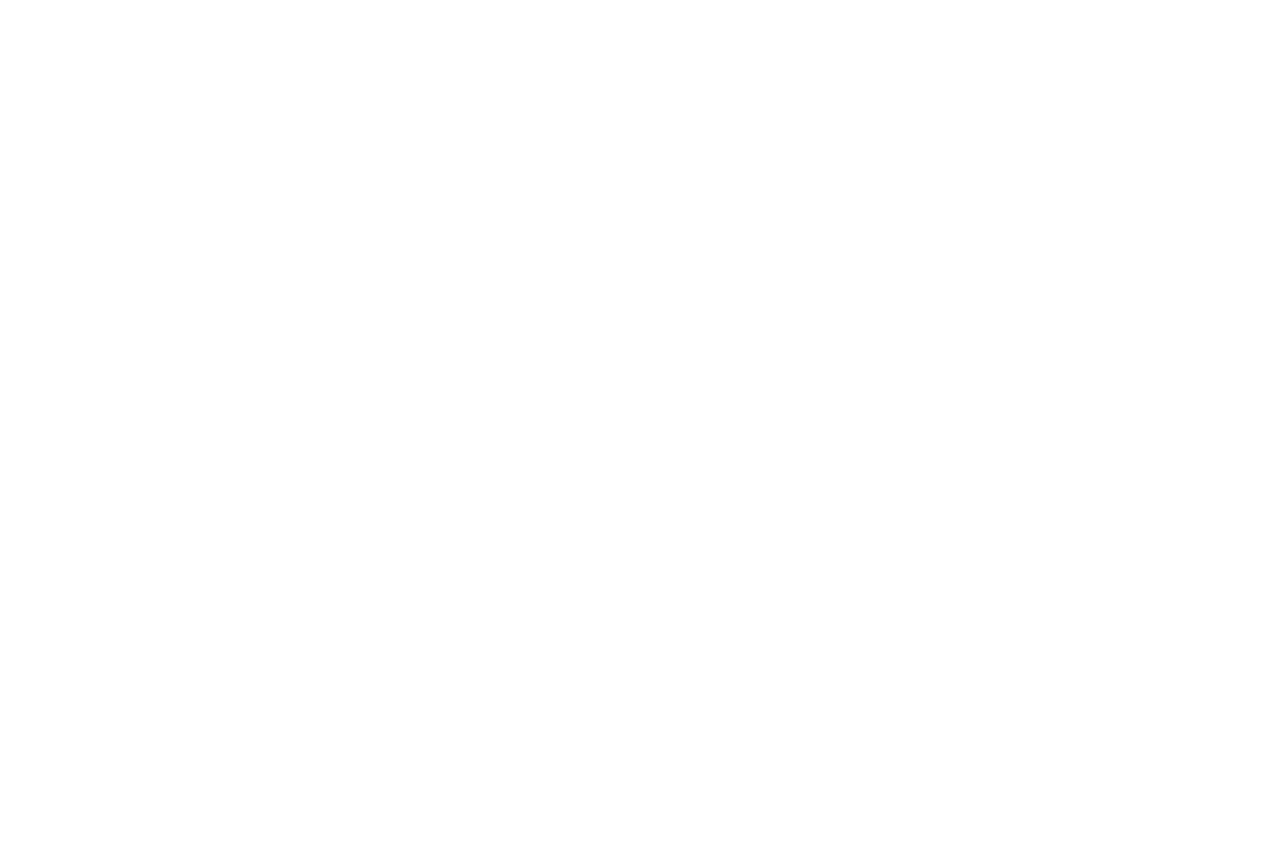
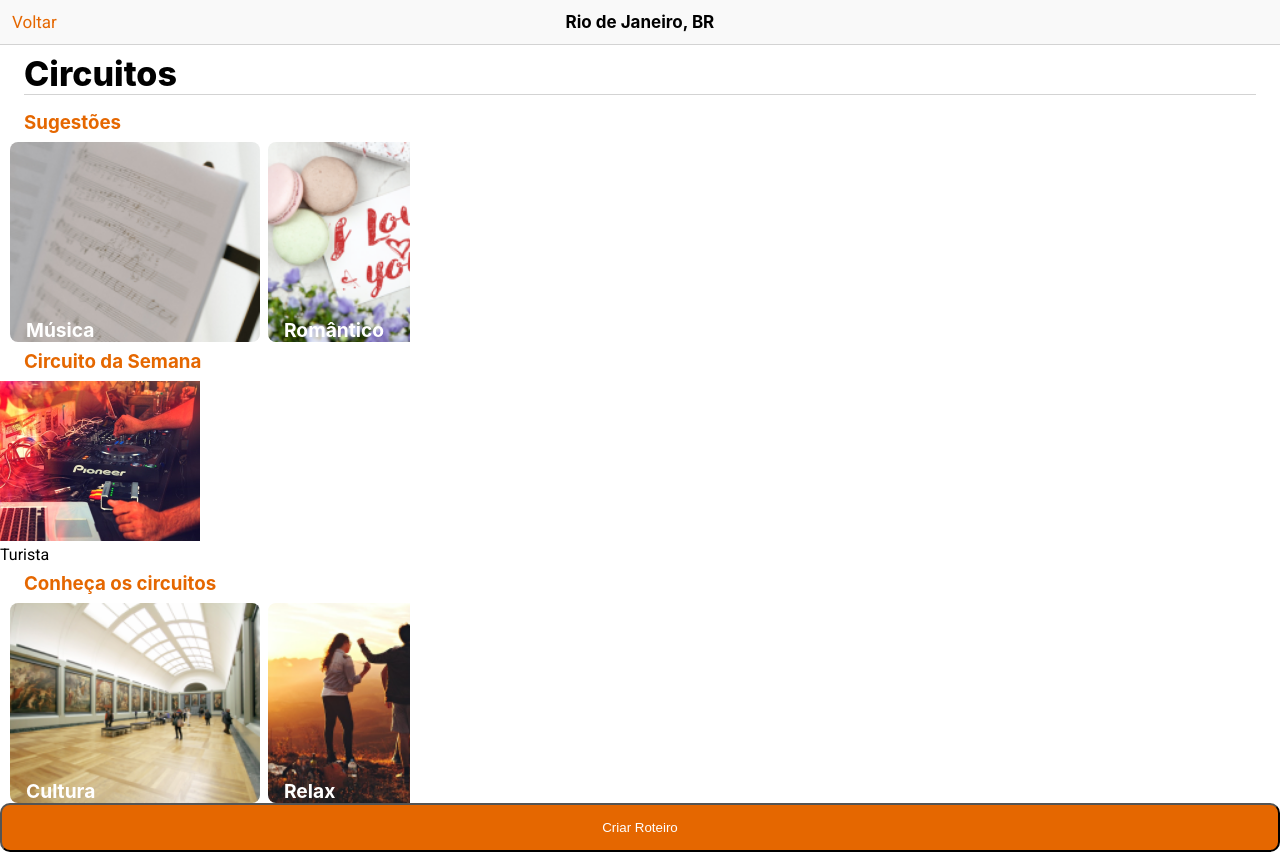
Before and after one commit to igords-goncalves/frontend-hackathon-rio-emp-criativo, a React (Vite) app: page /circuitos in a window 1280 px wide. Before the commit this address had no page. Before the commit the page ends 800 px from the top, so only its background shows below. Built offline with nearby package versions, Linux system fonts and the light colour scheme.

Commit message:
Estilização da tela Circuitos.

```diff
--- a/src/App.jsx
+++ b/src/App.jsx
@@ -14,7 +14,7 @@ function App() {
         <Route path='/login' element={<TelaLogin />} />
         <Route path='/loginAccess' element={<FormLoginSuplier />} />
         <Route path='/loginRegister' element={<FormRegisterSuplier />} />
-        <Route path='/circuito' element={<TelaCircuito />} />
+        <Route path='/circuitos' element={<TelaCircuito />} />
       </Routes>
     </BrowserRouter>
   )
--- a/src/pages/Home/Home.jsx
+++ b/src/pages/Home/Home.jsx
@@ -37,8 +37,8 @@ export default function Home() {
               o horário dos eventos e atrações. Fique à vontade para criar o dia
               ideal ao filtrar o que é a sua cara!
             </p>
-            <Link to='/login'>
-              <Button textButton='Criar' />
+            <Link to='/circuitos'>
+              <Button textButton='Criar Roteiro' />
             </Link>
           </div>
         </section>
--- a/src/pages/TelaCircuito/TelaCircuito.jsx
+++ b/src/pages/TelaCircuito/TelaCircuito.jsx
@@ -1,22 +1,75 @@
 import CardSlide from '../../components/CardSlide/CardSlide'
+// import Button from '../../components/Button/Button'
 import styles from './telaCircuito.module.scss'
-import image from "../../images/conheca1.png"
-import image1 from "../../images/conheca2.png"
-import image2 from "../../images/conheca3.png"
-import image3 from "../../images/conheca4.png"
-import image4 from "../../images/conheca5.png"
-import image5 from "../../images/conheca6.png"
+import image from '../../images/conheca1.png'
+import image1 from '../../images/conheca2.png'
+import image2 from '../../images/conheca3.png'
+import image3 from '../../images/conheca4.png'
+import image4 from '../../images/conheca5.png'
+import image5 from '../../images/conheca6.png'
+import Button from '../../components/Button/button'
+import { Link } from 'react-router-dom'
+import './telaCircuito.module.scss'
 
-const images = [image, image1, image2, image3, image4, image5];
-const descriptions = ['Cultura', 'Relax', 'Turista', 'Balada', 'Romântico', 'Música'];
+const images = [image, image1, image2, image3, image4, image5]
+const descriptions = [
+  'Cultura',
+  'Relax',
+  'Turista',
+  'Balada',
+  'Romântico',
+  'Música',
+]
+const descriptions2 = [
+  'Música',
+  'Romântico',
+  'Balada',
+  'Turista',
+  'Relax',
+  'Cultura',
+]
+const images2 = [image5, image4, image3, image2, image1, image]
 
 export default function TelaCircuito() {
-    return(
-        <div>
-            <h1>Circuitos</h1>
-            <hr/>
-            <h3>Conheça os circuitos</h3>
-            <CardSlide images={images} descriptions={descriptions}/>
-        </div>
-    )
+  return (
+    <div className={styles.div_container}>
+      <div className={styles.top_nav}>
+        <Link className={styles.top_nav_link} to='/'>
+          Voltar
+        </Link>
+        <p>Rio de Janeiro, BR</p>
+
+        <div></div>
+      </div>
+
+      <div className={styles.container}>
+        <h1>Circuitos</h1>
+      </div>
+
+      <div className={styles.container}>
+        <h3>Sugestões</h3>
+      </div>
+
+      <CardSlide images={images2} descriptions={descriptions2} />
+
+      <div className={styles.container}>
+        <h3>Circuito da Semana</h3>
+      </div>
+
+      <div>
+        <img src={image3} alt={`Imagem`} />
+        <p>Turista</p>
+      </div>
+
+      <div className={styles.container}>
+        <h3>Conheça os circuitos</h3>
+      </div>
+
+      <CardSlide images={images} descriptions={descriptions} />
+
+      <Link to='/filter'>
+        <Button textButton='Criar Roteiro' />
+      </Link>
+    </div>
+  )
 }
--- /dev/null
+++ b/src/pages/TelaCircuito/telaCircuito.module.css
@@ -0,0 +1,36 @@
+.container {
+  padding: 8px 24px;
+}
+
+.div_container .top_nav {
+  display: flex;
+  align-items: center;
+  padding: 12px;
+  background-color: rgba(249, 249, 249, 0.94);
+  border-bottom: 1px solid lightgray;
+  justify-content: space-between;
+}
+.div_container .top_nav .top_nav_link {
+  text-decoration: none;
+  color: rgb(229, 103, 0);
+  font-size: 17px;
+}
+.div_container .top_nav p {
+  font-family: "Inter", sans-serif;
+  font-weight: 700;
+  font-size: 17px;
+}
+.div_container .top_nav div {
+  width: 45px;
+}
+.div_container h1 {
+  font-family: "Inter", sans-serif;
+  font-size: 34px;
+  font-weight: 800;
+  border-bottom: 1px solid lightgray;
+}
+.div_container h3 {
+  font-family: "Inter", sans-serif;
+  font-weight: 700;
+  color: rgb(229, 103, 0);
+}/*# sourceMappingURL=telaCircuito.module.css.map */
--- a/src/pages/TelaCircuito/telaCircuito.module.scss
+++ b/src/pages/TelaCircuito/telaCircuito.module.scss
@@ -0,0 +1,47 @@
+.container {
+  padding: 8px 24px;
+}
+
+.div_container {
+  .top_nav {
+    display: flex;
+    align-items: center;
+    padding: 12px;
+
+    background-color: rgba(249, 249, 249, 0.94);
+
+    border-bottom: 1px solid lightgray;
+
+    justify-content: space-between;
+
+    .top_nav_link {
+      text-decoration: none;
+      color: rgba(229, 103, 0, 1);
+      font-size: 17px;
+    }
+
+    p {
+      font-family: 'Inter', sans-serif;
+      font-weight: 700;
+      font-size: 17px;
+    }
+
+    div {
+      width: 45px;
+    }
+  }
+
+  h1 {
+    font-family: 'Inter', sans-serif;
+    font-size: 34px;
+    font-weight: 800;
+
+    border-bottom: 1px solid lightgray;
+  }
+
+  h3 {
+    font-family: 'Inter', sans-serif;
+    font-weight: 700;
+    color: rgba(229, 103, 0, 1);
+  }
+}
```
Also changed, not shown: 1 other file (tests, documents, lock files or other folders).
